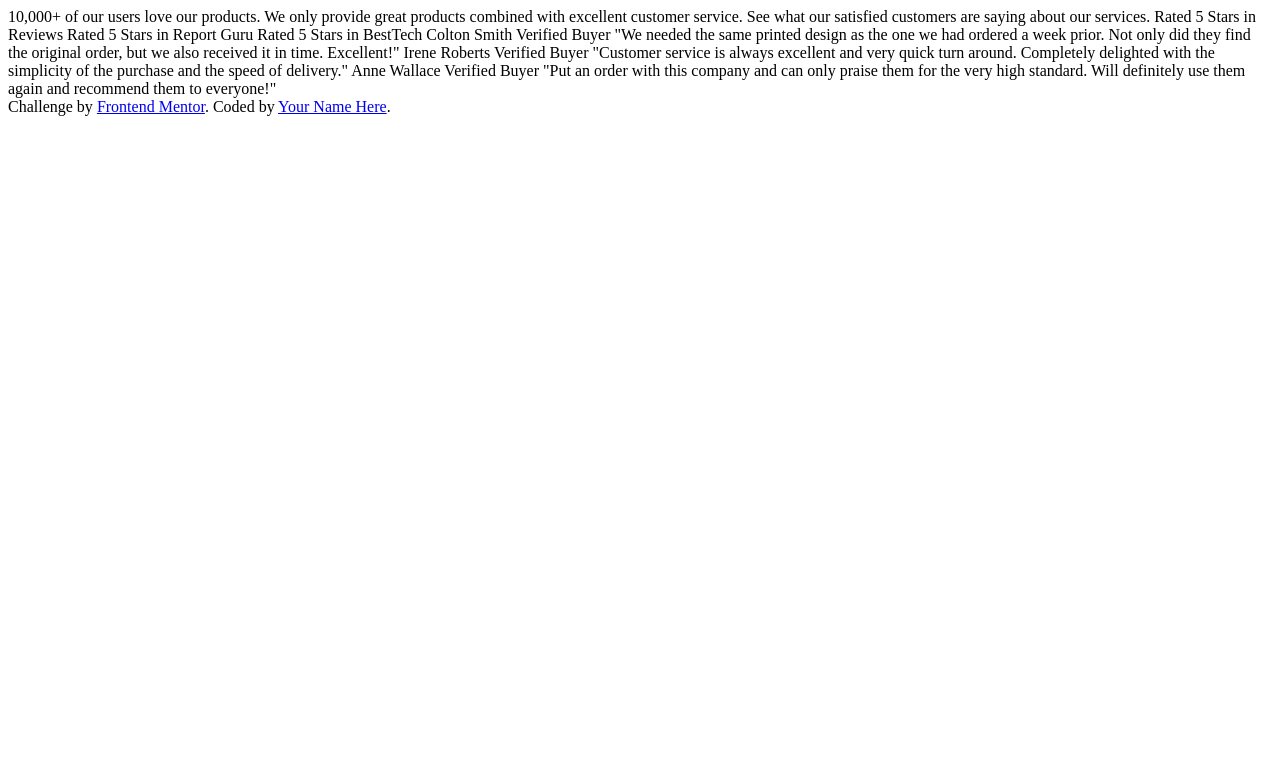
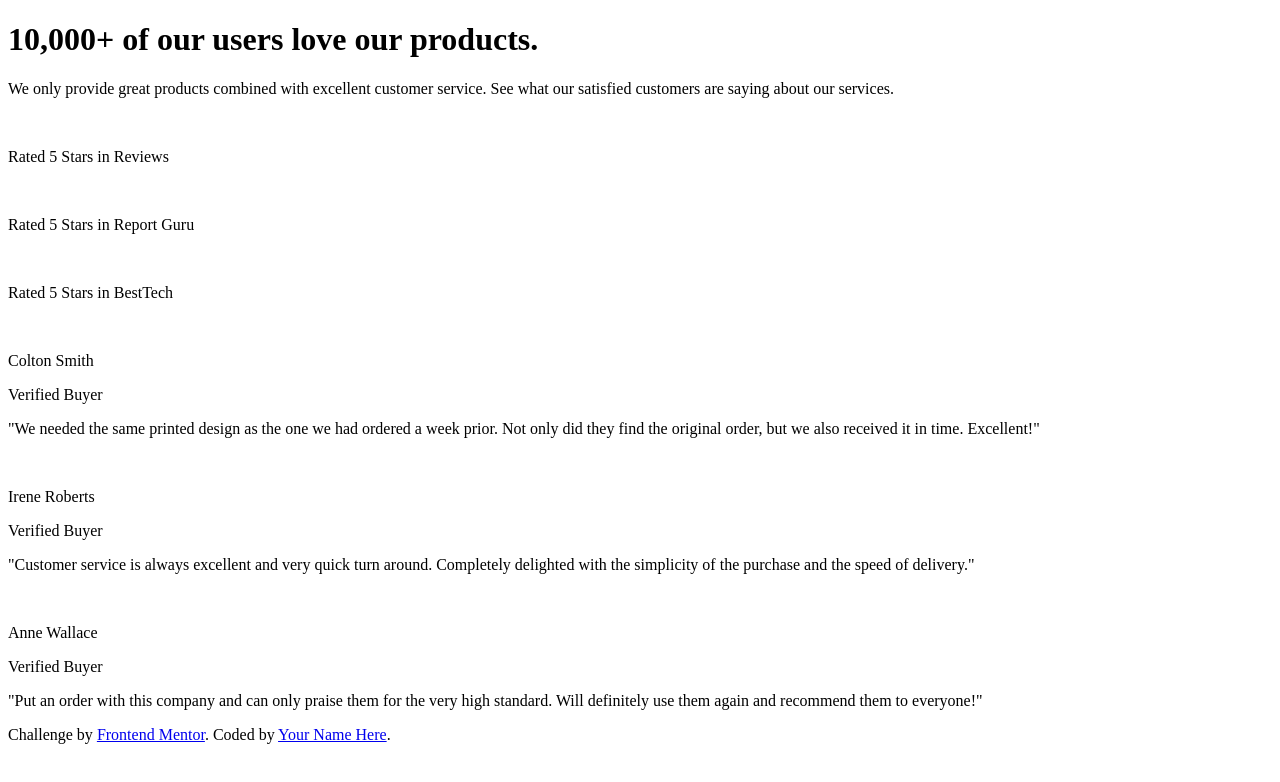
Before and after one commit to GustavoMunizBarrios/social-proof-section, a plain HTML site: page index.html in a window 1280 px wide. Drawn offline with Linux system fonts and the light colour scheme.

Commit message:
I finished the first draft of the html

```diff
--- a/index.html
+++ b/index.html
@@ -17,30 +17,57 @@
   </head>
 
   <body>
-    10,000+ of our users love our products.
 
-    We only provide great products combined with excellent customer service.
-    See what our satisfied customers are saying about our services.
+    <h1>10,000+ of our users love our products.</h1>
 
-    Rated 5 Stars in Reviews
-    Rated 5 Stars in Report Guru
-    Rated 5 Stars in BestTech
+    <p>We only provide great products combined with excellent customer service.
+      See what our satisfied customers are saying about our services.
+    </p>
 
-    Colton Smith
-    Verified Buyer
-    "We needed the same printed design as the one we had ordered a week prior.
-    Not only did they find the original order, but we also received it in time.
-    Excellent!"
+    <section>
+      <div>
+        <img src="" alt="">
+        <p>Rated 5 Stars in Reviews</p>
+      </div>
+      <div>
+        <img src="" alt="">
+        <p>Rated 5 Stars in Report Guru</p>
+      </div>
+      <div>
+        <img src="" alt="">
+        <p>Rated 5 Stars in BestTech</p>
+      </div>
+    </section>
 
-    Irene Roberts
-    Verified Buyer
-    "Customer service is always excellent and very quick turn around. Completely
-    delighted with the simplicity of the purchase and the speed of delivery."
+    <section>
+      <div>
+        <img src="" alt="">
+        <p>Colton Smith</p>
+        <p>Verified Buyer</p>
+        <p>"We needed the same printed design as the one we had ordered a week prior.
+          Not only did they find the original order, but we also received it in time.
+          Excellent!"
+        </p>
+      </div>
+      <div>
+        <img src="" alt="">
+        <p>Irene Roberts</p>
+        <p>Verified Buyer</p>
+        <p>"Customer service is always excellent and very quick turn around. Completely
+          delighted with the simplicity of the purchase and the speed of delivery."
+        </p>
+      </div>
+      <div>
+        <img src="" alt="">
+        <p>Anne Wallace </p>
+        <p>Verified Buyer</p>
+        <p>
+          "Put an order with this company and can only praise them for the very high
+          standard. Will definitely use them again and recommend them to everyone!"
+        </p>
+      </div>
+    </section>
 
-    Anne Wallace
-    Verified Buyer
-    "Put an order with this company and can only praise them for the very high
-    standard. Will definitely use them again and recommend them to everyone!"
 
     <div class="attribution">
       Challenge by
```
